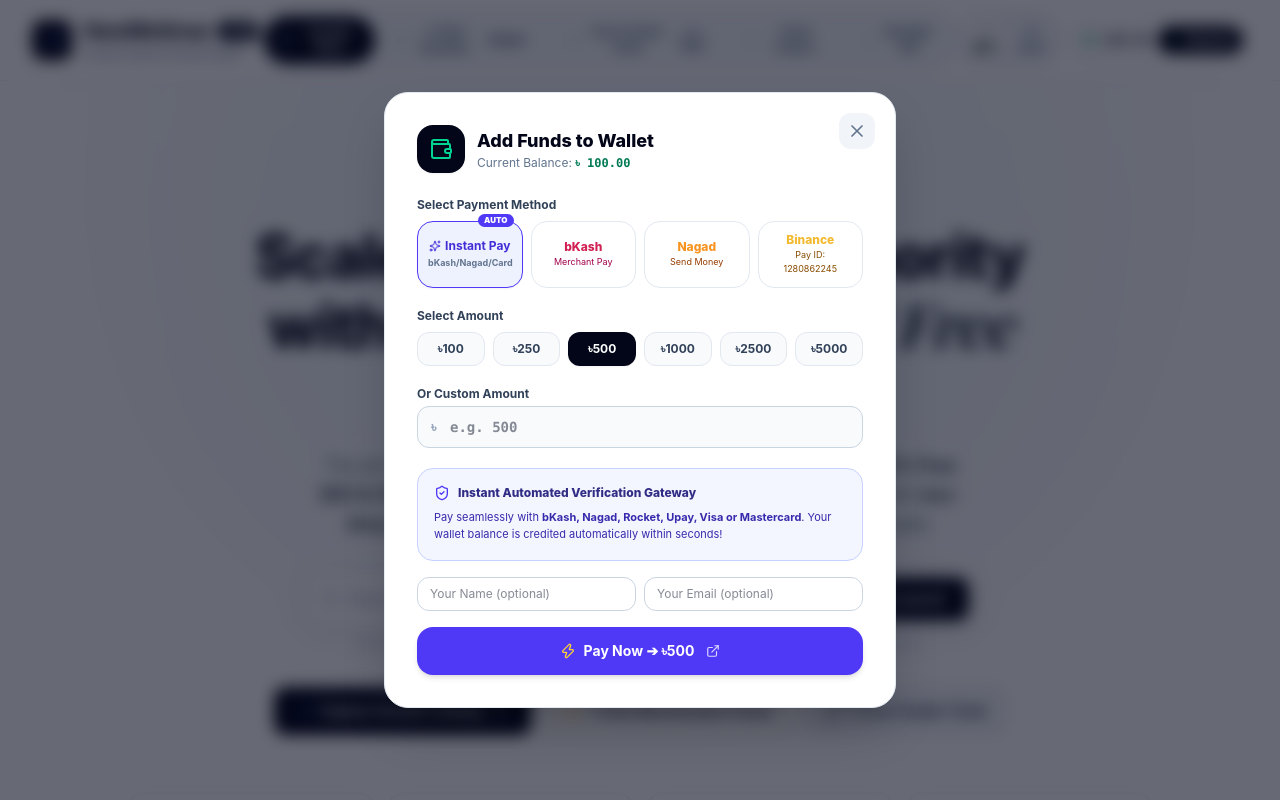
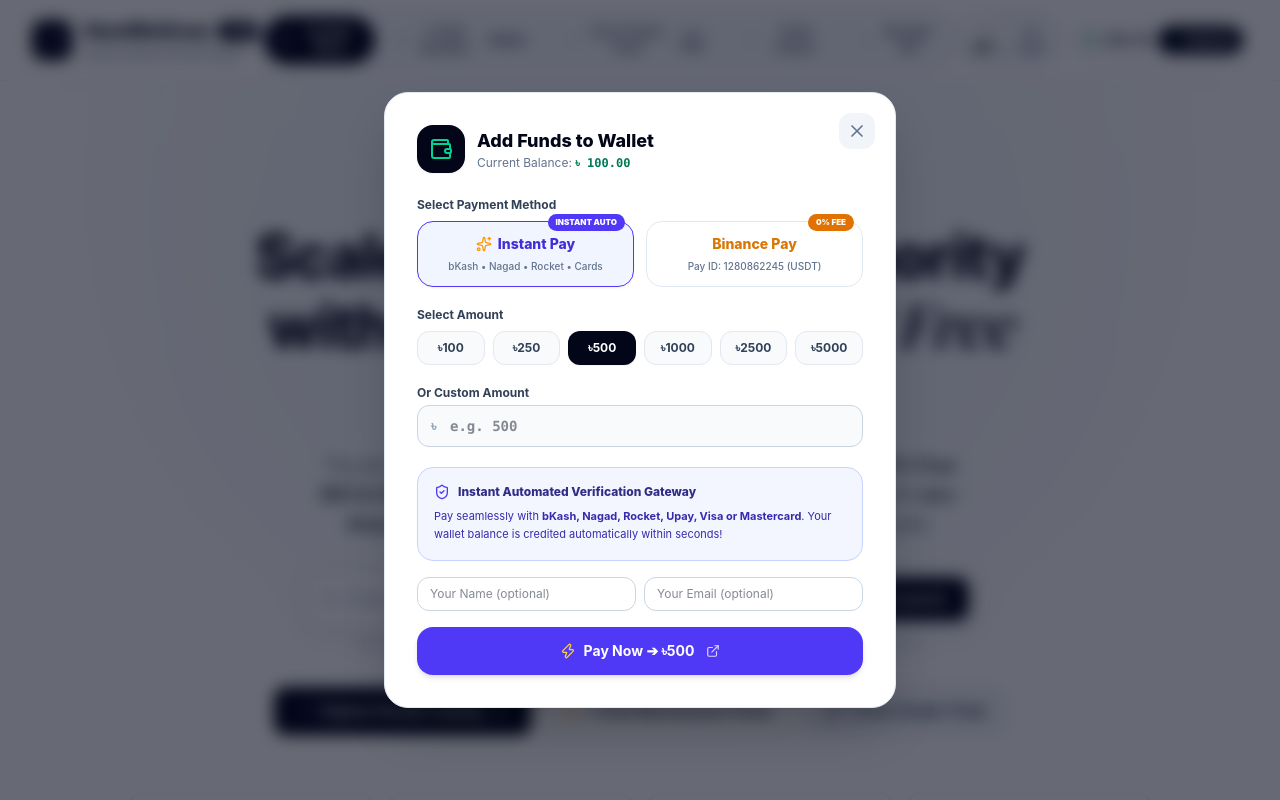
Before and after one commit to dhshishirD/herewegrow, a React (Vite) app: page / in a window 1280 px wide. Both pictures are taken after a click on the button "Deposit". Shown: the top 800 px of the page. Built offline with nearby package versions, Linux system fonts and the light colour scheme; a web font is replaced by a local one.

Commit message:
feat(wallet): streamline deposit options to automated instant gateway and binance pay

```diff
--- a/src/components/WalletModal.tsx
+++ b/src/components/WalletModal.tsx
@@ -34,11 +34,10 @@
 }) => {
   if (!isOpen) return null;
 
-  const [paymentMode, setPaymentMode] = useState<'automated' | 'manual_bkash' | 'manual_nagad' | 'binance'>('automated');
+  const [paymentMode, setPaymentMode] = useState<'automated' | 'binance'>('automated');
   const [selectedAmount, setSelectedAmount] = useState<number>(currency === 'BDT' ? 500 : 10);
   const [customAmount, setCustomAmount] = useState<string>('');
   const [trxId, setTrxId] = useState('');
-  const [senderNumber, setSenderNumber] = useState('');
   const [customerName, setCustomerName] = useState('');
   const [customerEmail, setCustomerEmail] = useState('');
   const [isProcessing, setIsProcessing] = useState(false);
@@ -73,10 +72,10 @@
       setIsProcessing(false);
 
       if (res.success && res.paymentUrl) {
-        // Open the official secure payment page in a new popup or redirect
+        // Redirect to secure payment gateway
         window.location.href = res.paymentUrl;
       } else {
-        setGatewayError(res.message || 'Payment gateway connection timeout. Please choose Direct bKash.');
+        setGatewayError(res.message || 'Payment gateway connection timeout. Please try again.');
       }
     } catch (err: any) {
       setIsProcessing(false);
@@ -90,17 +89,13 @@
     if (finalAmount <= 0) return;
 
     if (!trxId.trim()) {
-      alert('Please enter your Transaction ID (TrxID) after completing payment.');
+      alert('Please enter your Binance Order ID / TxID.');
       return;
     }
 
     setIsProcessing(true);
     setTimeout(() => {
-      const updated = depositFunds(
-        paymentMode === 'binance' ? 'binance' : paymentMode === 'manual_nagad' ? 'nagad' : 'bkash',
-        finalAmount,
-        currency
-      );
+      const updated = depositFunds('binance', finalAmount, currency);
       onWalletUpdated(updated);
       setIsProcessing(false);
       setDepositSuccess(true);
@@ -163,68 +158,45 @@
             {/* Payment Method Selector Tabs */}
             <div>
               <label className="block text-xs font-bold text-slate-700 mb-2">Select Payment Method</label>
-              <div className="grid grid-cols-2 sm:grid-cols-4 gap-2">
+              <div className="grid grid-cols-2 gap-3">
 
-                {/* 1. Automated Gateway */}
+                {/* 1. Automated Gateway (Paymently / UddoktaPay) */}
                 <button
                   type="button"
                   onClick={() => setPaymentMode('automated')}
-                  className={`p-2.5 rounded-2xl border text-center transition-all cursor-pointer relative ${
+                  className={`p-3 rounded-2xl border text-center transition-all cursor-pointer relative ${
                     paymentMode === 'automated'
-                      ? 'bg-indigo-50 border-indigo-600 text-indigo-950 shadow-xs font-bold'
+                      ? 'bg-indigo-50/80 border-indigo-600 text-indigo-950 shadow-xs font-bold'
                       : 'bg-white border-slate-200 text-slate-600 hover:border-slate-300'
                   }`}
                 >
-                  <span className="absolute -top-2 right-2 text-[8px] font-black uppercase px-1.5 py-0.2 rounded-full bg-indigo-600 text-white">
-                    Auto
+                  <span className="absolute -top-2 right-2 text-[8px] font-black uppercase px-2 py-0.5 rounded-full bg-indigo-600 text-white">
+                    Instant Auto
                   </span>
-                  <div className="text-xs font-bold text-indigo-700 flex items-center justify-center gap-1">
-                    <Sparkles className="w-3 h-3" />
+                  <div className="text-sm font-extrabold text-indigo-700 flex items-center justify-center gap-1.5">
+                    <Sparkles className="w-4 h-4 text-amber-500" />
                     <span>Instant Pay</span>
                   </div>
-                  <div className="text-[9px] text-slate-500 mt-0.5">bKash/Nagad/Card</div>
+                  <div className="text-[10px] text-slate-500 font-medium mt-1">bKash • Nagad • Rocket • Cards</div>
                 </button>
 
-                {/* 2. Direct bKash */}
+                {/* 2. Binance Pay */}
                 <button
                   type="button"
-                  onClick={() => setPaymentMode('manual_bkash')}
-                  className={`p-2.5 rounded-2xl border text-center transition-all cursor-pointer ${
-                    paymentMode === 'manual_bkash'
-                      ? 'bg-pink-50 border-pink-500 text-pink-950 shadow-xs font-bold'
+                  onClick={() => setPaymentMode('binance')}
+                  className={`p-3 rounded-2xl border text-center transition-all cursor-pointer relative ${
+                    paymentMode === 'binance'
+                      ? 'bg-yellow-50/80 border-yellow-500 text-yellow-950 shadow-xs font-bold'
                       : 'bg-white border-slate-200 text-slate-600 hover:border-slate-300'
                   }`}
                 >
-                  <div className="text-xs font-extrabold text-[#D12053]">bKash</div>
-                  <div className="text-[9px] text-pink-800">Merchant Pay</div>
-                </button>
-
-                {/* 3. Direct Nagad */}
-                <button
-                  type="button"
-                  onClick={() => setPaymentMode('manual_nagad')}
-                  className={`p-2.5 rounded-2xl border text-center transition-all cursor-pointer ${
-                    paymentMode === 'manual_nagad'
-                      ? 'bg-amber-50 border-amber-500 text-amber-950 shadow-xs font-bold'
-                      : 'bg-white border-slate-200 text-slate-600 hover:border-slate-300'
-                  }`}
-                >
-                  <div className="text-xs font-extrabold text-[#F7931E]">Nagad</div>
-                  <div className="text-[9px] text-amber-800">Send Money</div>
-                </button>
-
-                {/* 4. Binance Pay */}
-                <button
-                  type="button"
-                  onClick={() => setPaymentMode('binance')}
-                  className={`p-2.5 rounded-2xl border text-center transition-all cursor-pointer ${
-                    paymentMode === 'binance'
-                      ? 'bg-yellow-50 border-yellow-500 text-yellow-950 shadow-xs font-bold'
-                      : 'bg-white border-slate-200 text-slate-600 hover:border-slate-300'
-                  }`}
-                >
-                  <div className="text-xs font-extrabold text-[#F3BA2F]">Binance</div>
-                  <div className="text-[9px] text-yellow-800">Pay ID: 1280862245</div>
+                  <span className="absolute -top-2 right-2 text-[8px] font-black uppercase px-2 py-0.5 rounded-full bg-amber-600 text-white">
+                    0% Fee
+                  </span>
+                  <div className="text-sm font-extrabold text-[#D97706] flex items-center justify-center gap-1.5">
+                    <span>Binance Pay</span>
+                  </div>
+                  <div className="text-[10px] text-slate-500 font-medium mt-1">Pay ID: 1280862245 (USDT)</div>
                 </button>
               </div>
             </div>
@@ -334,130 +306,7 @@
             )}
 
             {/* ========================================================= */}
-            {/* VIEW 2: DIRECT BKASH MERCHANT PAYMENT */}
-            {/* ========================================================= */}
-            {paymentMode === 'manual_bkash' && (
-              <form onSubmit={handleManualDeposit} className="space-y-4">
-                <div className="p-4 rounded-2xl bg-pink-50/70 border border-pink-200 text-left space-y-2.5">
-                  <div className="flex items-center justify-between">
-                    <div>
-                      <span className="text-[10px] font-extrabold uppercase px-2 py-0.5 rounded bg-pink-200 text-pink-900">
-                        bKash Merchant Payment
-                      </span>
-                      <div className="text-sm font-extrabold text-slate-950 mt-1 font-mono tracking-wide">
-                        01981505761
-                      </div>
-                    </div>
-                    <button
-                      type="button"
-                      onClick={() => handleCopy('01981505761')}
-                      className="flex items-center gap-1.5 px-3 py-1.5 rounded-xl bg-white hover:bg-pink-100 border border-pink-300 text-xs font-bold text-pink-900 shadow-2xs transition-all cursor-pointer"
-                    >
-                      {copiedNumber ? <Check className="w-3.5 h-3.5 text-emerald-600" /> : <Copy className="w-3.5 h-3.5 text-pink-700" />}
-                      <span>{copiedNumber ? 'Copied!' : 'Copy Number'}</span>
-                    </button>
-                  </div>
-
-                  <div className="p-3 rounded-xl bg-white border border-pink-200 text-[11px] text-slate-700 space-y-1 font-medium">
-                    <div>1. Open bKash App or dial *247#</div>
-                    <div>2. Select <strong>"Make Payment" (পেমেন্ট করুন)</strong></div>
-                    <div>3. Merchant Number: <strong>01981505761</strong> • Counter: 1 • Ref: HWG</div>
-                    <div>4. Enter Amount & PIN to confirm payment</div>
-                    <div>5. Enter TrxID below to credit instantly!</div>
-                  </div>
-                </div>
-
-                <div className="grid grid-cols-1 sm:grid-cols-2 gap-2">
-                  <input
-                    type="text"
-                    placeholder="Sender Number (e.g. 017...)"
-                    value={senderNumber}
-                    onChange={(e) => setSenderNumber(e.target.value)}
-                    className="w-full bg-white border border-slate-300 rounded-xl px-3 py-2 text-xs text-slate-900 focus:outline-hidden focus:border-slate-900 font-medium"
-                  />
-                  <input
-                    type="text"
-                    required
-                    placeholder="TrxID (e.g. BKT982172)"
-                    value={trxId}
-                    onChange={(e) => setTrxId(e.target.value.toUpperCase())}
-                    className="w-full bg-white border border-slate-300 rounded-xl px-3 py-2 text-xs text-slate-900 focus:outline-hidden focus:border-slate-900 font-mono font-bold uppercase"
-                  />
-                </div>
-
-                <button
-                  type="submit"
-                  disabled={isProcessing}
-                  className="w-full py-3.5 rounded-2xl bg-slate-950 hover:bg-slate-800 text-white font-bold text-sm shadow-xs flex items-center justify-center gap-2 transition-all cursor-pointer"
-                >
-                  {isProcessing ? <span>Verifying TrxID...</span> : <span>Verify & Add ৳{customAmount || selectedAmount} Balance</span>}
-                </button>
-              </form>
-            )}
-
-            {/* ========================================================= */}
-            {/* VIEW 3: DIRECT NAGAD PAYMENT */}
-            {/* ========================================================= */}
-            {paymentMode === 'manual_nagad' && (
-              <form onSubmit={handleManualDeposit} className="space-y-4">
-                <div className="p-4 rounded-2xl bg-amber-50/70 border border-amber-200 text-left space-y-2.5">
-                  <div className="flex items-center justify-between">
-                    <div>
-                      <span className="text-[10px] font-extrabold uppercase px-2 py-0.5 rounded bg-amber-200 text-amber-900">
-                        Nagad Send Money
-                      </span>
-                      <div className="text-sm font-extrabold text-slate-950 mt-1 font-mono tracking-wide">
-                        01981505761
-                      </div>
-                    </div>
-                    <button
-                      type="button"
-                      onClick={() => handleCopy('01981505761')}
-                      className="flex items-center gap-1.5 px-3 py-1.5 rounded-xl bg-white hover:bg-amber-100 border border-amber-300 text-xs font-bold text-amber-900 shadow-2xs transition-all cursor-pointer"
-                    >
-                      {copiedNumber ? <Check className="w-3.5 h-3.5 text-emerald-600" /> : <Copy className="w-3.5 h-3.5 text-amber-700" />}
-                      <span>{copiedNumber ? 'Copied!' : 'Copy Number'}</span>
-                    </button>
-                  </div>
-
-                  <div className="p-3 rounded-xl bg-white border border-amber-200 text-[11px] text-slate-700 space-y-1 font-medium">
-                    <div>1. Open Nagad App or dial *167#</div>
-                    <div>2. Select <strong>"Send Money"</strong> ➔ Number: <strong>01981505761</strong></div>
-                    <div>3. Enter Amount & Reference: HWG</div>
-                    <div>4. Enter PIN to confirm & paste TrxID below!</div>
-                  </div>
-                </div>
-
-                <div className="grid grid-cols-1 sm:grid-cols-2 gap-2">
-                  <input
-                    type="text"
-                    placeholder="Sender Number (e.g. 018...)"
-                    value={senderNumber}
-                    onChange={(e) => setSenderNumber(e.target.value)}
-                    className="w-full bg-white border border-slate-300 rounded-xl px-3 py-2 text-xs text-slate-900 focus:outline-hidden focus:border-slate-900 font-medium"
-                  />
-                  <input
-                    type="text"
-                    required
-                    placeholder="Nagad TrxID (e.g. 71JA821)"
-                    value={trxId}
-                    onChange={(e) => setTrxId(e.target.value.toUpperCase())}
-                    className="w-full bg-white border border-slate-300 rounded-xl px-3 py-2 text-xs text-slate-900 focus:outline-hidden focus:border-slate-900 font-mono font-bold uppercase"
-                  />
-                </div>
-
-                <button
-                  type="submit"
-                  disabled={isProcessing}
-                  className="w-full py-3.5 rounded-2xl bg-slate-950 hover:bg-slate-800 text-white font-bold text-sm shadow-xs flex items-center justify-center gap-2 transition-all cursor-pointer"
-                >
-                  {isProcessing ? <span>Verifying TrxID...</span> : <span>Verify & Add ৳{customAmount || selectedAmount} Balance</span>}
-                </button>
-              </form>
-            )}
-
-            {/* ========================================================= */}
-            {/* VIEW 4: BINANCE PAY (0% FEE INSTANT) */}
+            {/* VIEW 2: BINANCE PAY (0% FEE INSTANT) */}
             {/* ========================================================= */}
             {paymentMode === 'binance' && (
               <form onSubmit={handleManualDeposit} className="space-y-4">
```
